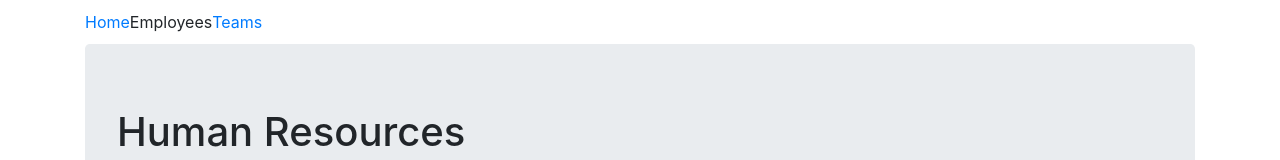
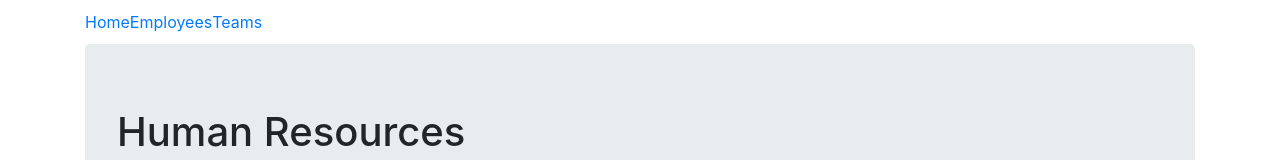
Before and after one commit to Chris-Paisley/hra, a website: page public/index.html in a window 1280 px wide. Shown: the top 160 px of the page. Drawn offline with nearby package versions, Linux system fonts and the light colour scheme; some packages are replaced by stand-ins of ours.

Commit message:
Got it working

```diff
--- a/public/index.html
+++ b/public/index.html
@@ -11,7 +11,7 @@
   <body class="container">
       <ul class="nav nav-pills">
         <li class="active"><a href="#">Home</a></li>
-        <li><ahref="#/employees">Employees</a></li>
+        <li><a href="#/employees">Employees</a></li>
         <li><a href="#/teams">Teams</a></li>
       </ul>
       <div ng-view></div>
```
Also changed, not shown: 1 other file.
